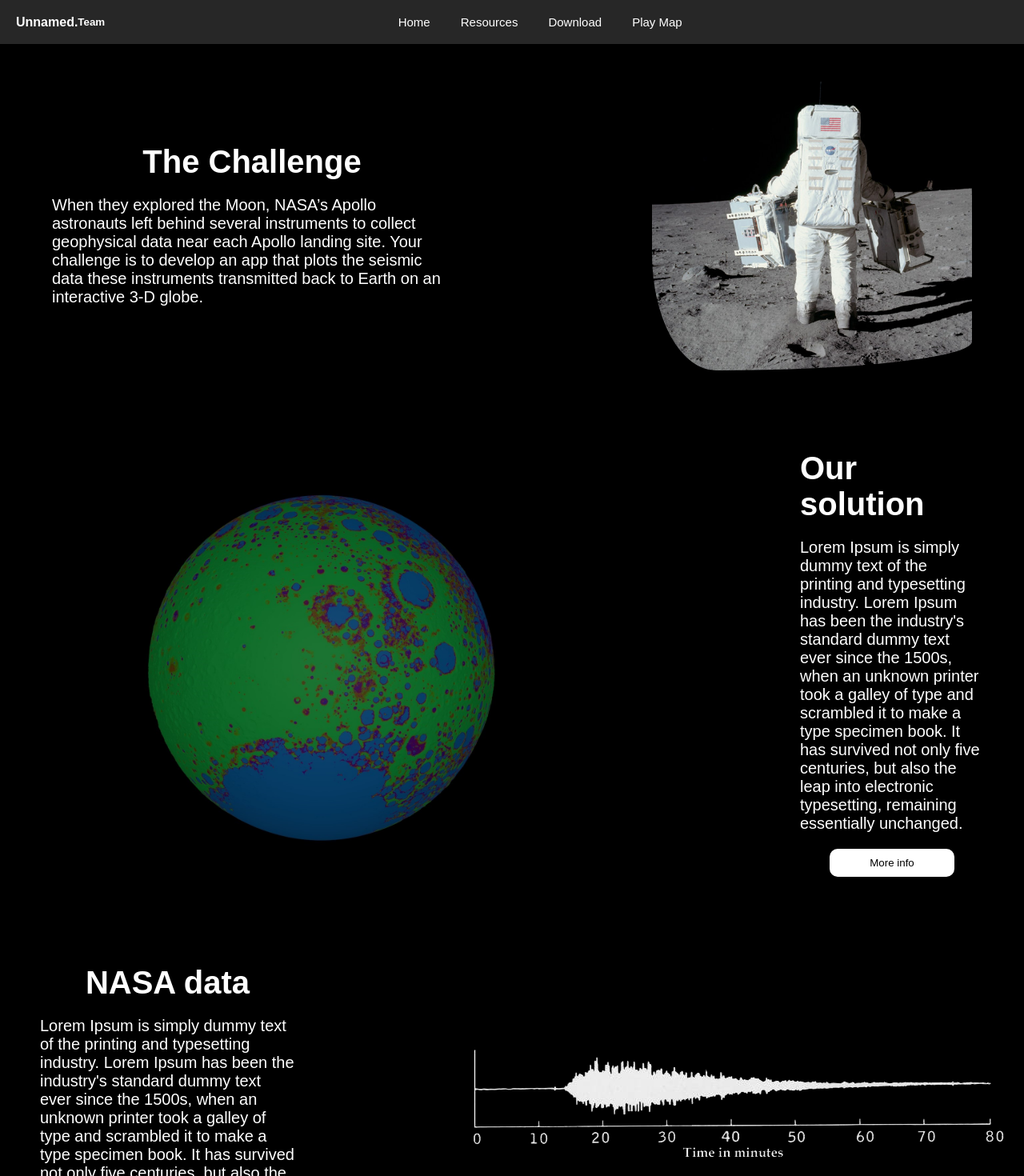
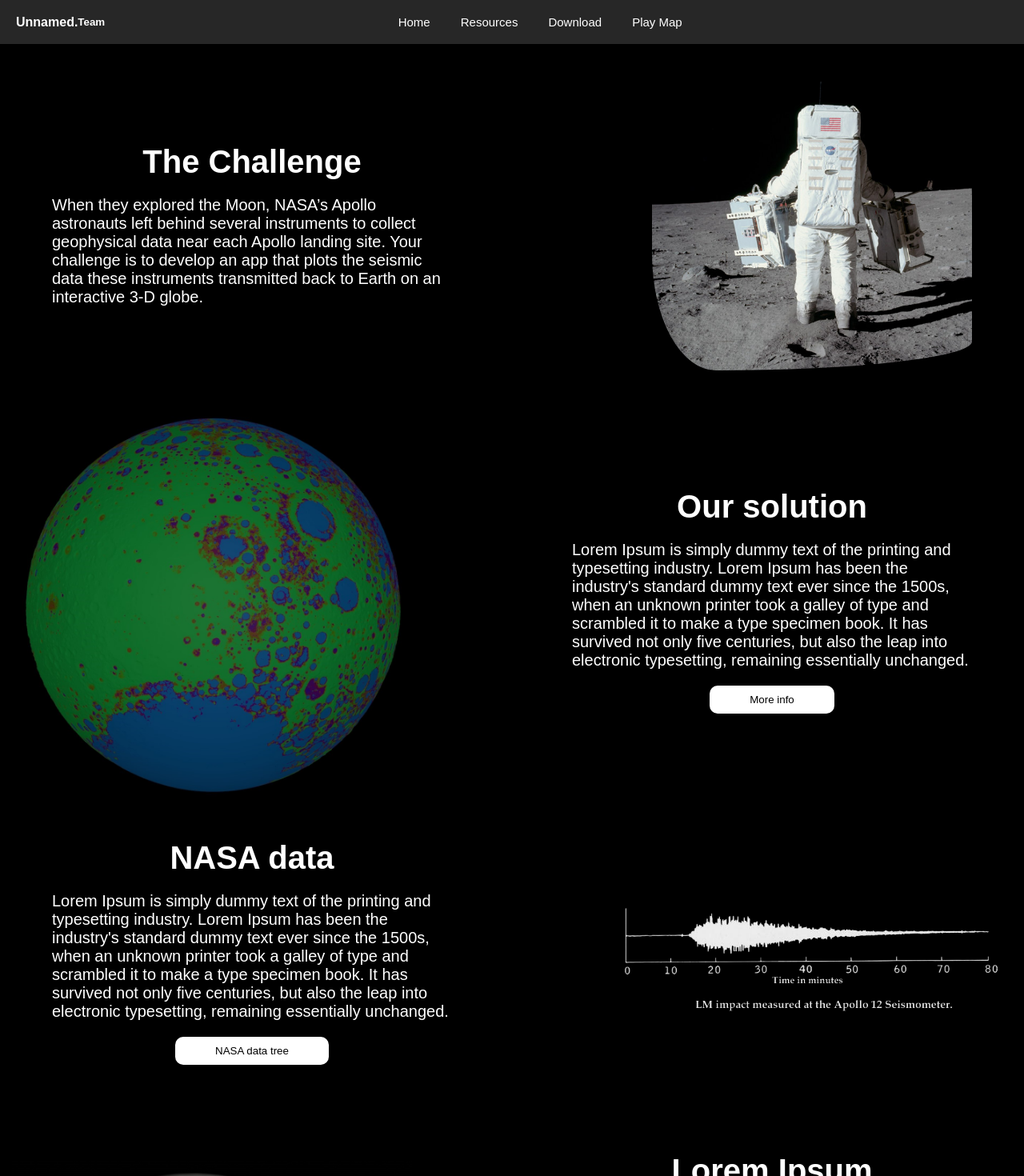
Before and after one commit to unnamedNasaSpaceApps/Moonquake-web, a React (Create React App) app: page /resources in a window 1280 px wide. Shown: the top 1470 px of the page at 80% size. Built offline with nearby package versions, Linux system fonts and the light colour scheme.

Commit message:
cambios en imagenes de resources

```diff
--- a/src/components/Resources/Resources.css
+++ b/src/components/Resources/Resources.css
@@ -72,8 +72,8 @@ body{
     margin: 5rem;
 }
 
-.block2 img, .block5 img{
-    width: 800px;
+.block2 img, .block5 img, .block4 img{
+    width: 500px;
 }
 
 .block1 .blockParagraph, .block3 .blockParagraph, .block4 .blockParagraph{
```
Also changed, not shown: src/components/Resources/img/map.png.
